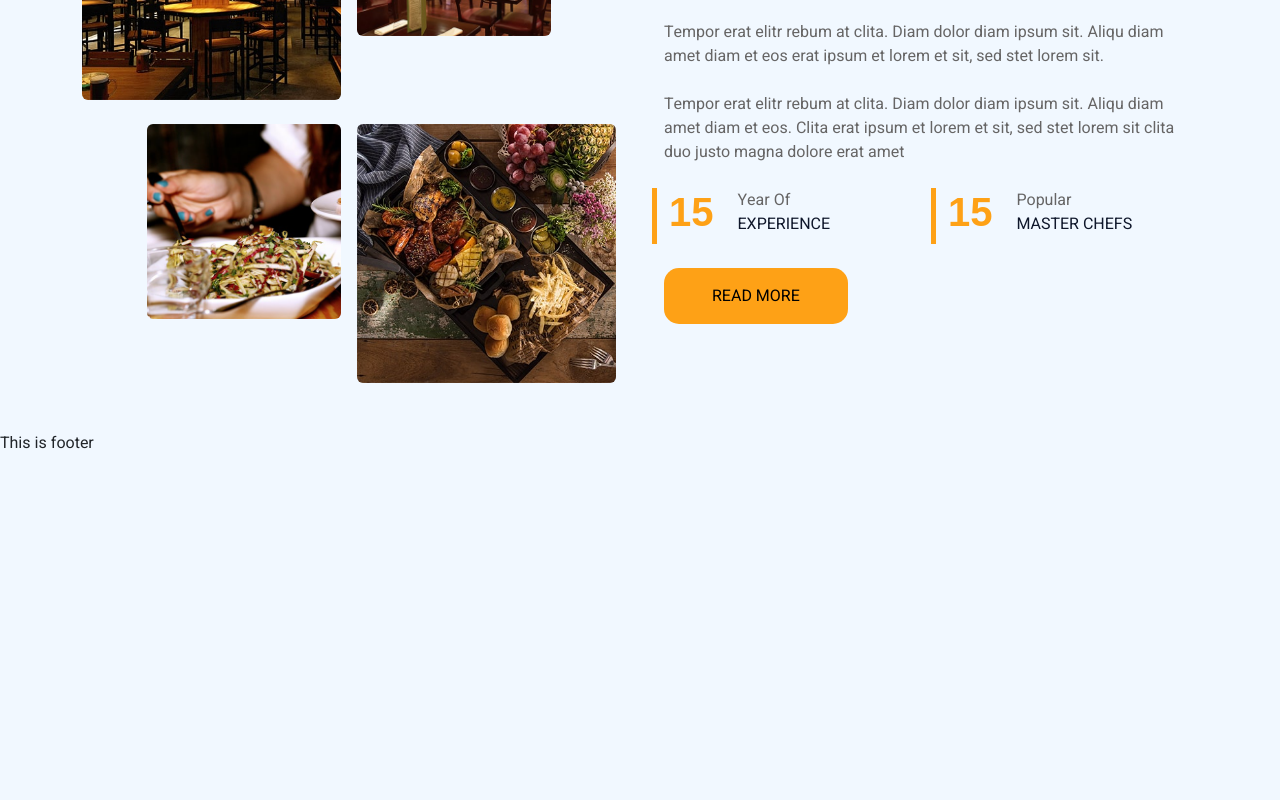
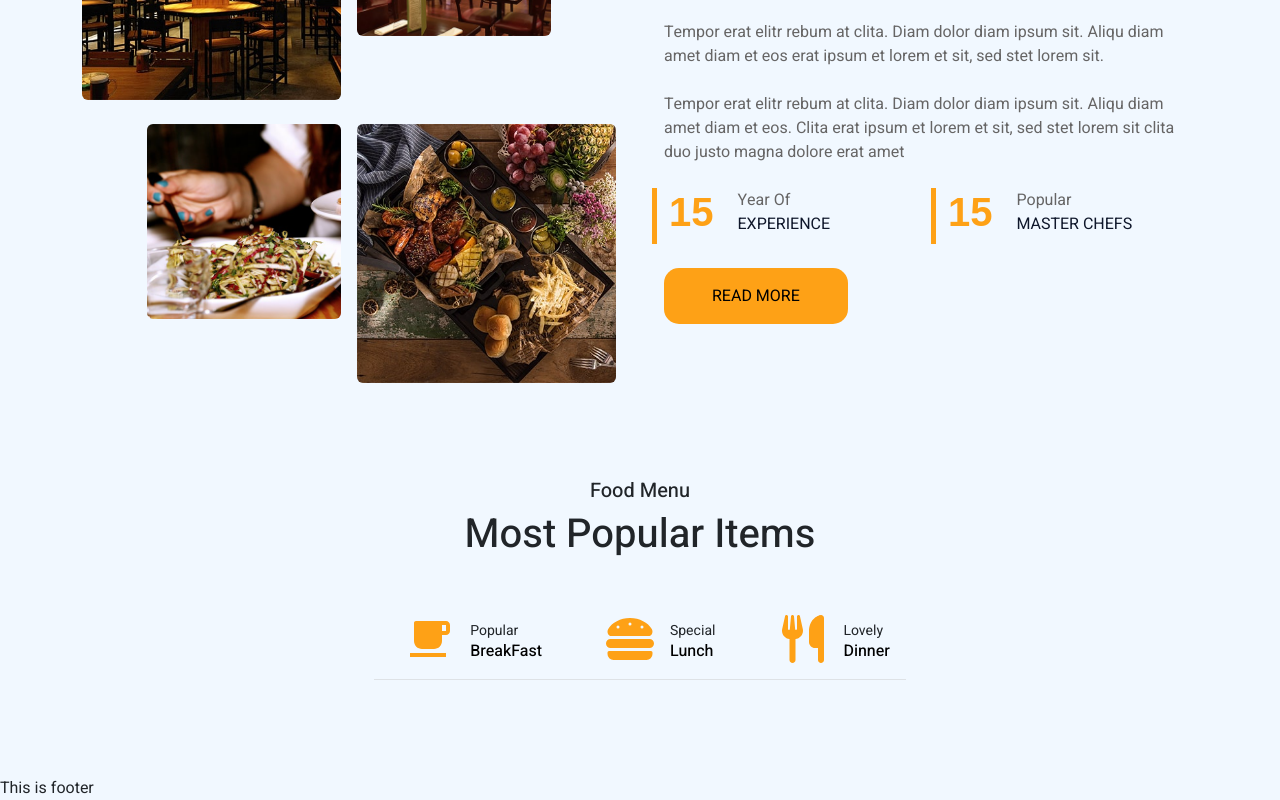
Before and after one commit to code-with-omar/react-restoran, a React (Vite) app: page / in a window 1280 px wide. Shown: the part 1528-2328 px from the top of the page. Before the commit the page ends 1983 px from the top, so only its background shows below. Built offline with nearby package versions, Linux system fonts and the light colour scheme.

Commit message:
Implement the menu iteam navbar

```diff
--- a/src/components/Layout/Main.jsx
+++ b/src/components/Layout/Main.jsx
@@ -1,4 +1,5 @@
 import About from "../Shared/About/About";
+import Menu from "../Shared/Menu/Menu";
 import Service from "../Shared/Service/Service";
 
 
@@ -7,6 +8,7 @@ const Main = () => {
         <div className="">
             <Service></Service>
             <About></About>
+            <Menu></Menu>
         </div>
     );
 };
--- a/src/components/Shared/About/AboutRight/AboutRight.jsx
+++ b/src/components/Shared/About/AboutRight/AboutRight.jsx
@@ -3,7 +3,7 @@ import "./AboutRight.css"
 import { MdOutlineRestaurant } from "react-icons/md";
 const AboutRight = () => {
     return (
-        <div className="about-right-content " data-aos="fade-up">
+        <div className="about-right-content " data-aos="fade-up"  data-aos-delay="100">
             <h5 className="about-right-title mb-4">About Us</h5>
             <h1 className="mb-4">Welcome to<MdOutlineRestaurant className="about-right-logo"></MdOutlineRestaurant>Restoran</h1>
             <p className="mb-4">Tempor erat elitr rebum at clita. Diam dolor diam ipsum sit. Aliqu diam amet diam et eos erat ipsum et lorem et sit, sed stet lorem sit.</p>
--- /dev/null
+++ b/src/components/Shared/Menu/Menu.css
@@ -0,0 +1,15 @@
+.nav-pills .nav-item .active {
+    border-bottom: 2px solid var(--primary);
+    background: #F1F8FF !important;
+}
+.menu-logo{
+    color: #FEA116;
+    font-weight: 700;
+    font-size: 3rem;
+}
+.text-body{
+    color: #666565;
+}
+.menu-items-title >h6{
+    color: black;
+}
--- /dev/null
+++ b/src/components/Shared/Menu/Menu.jsx
@@ -0,0 +1,77 @@
+import { Col, Container, Nav, Row } from "react-bootstrap";
+import { RiCupFill } from "react-icons/ri";
+import { FaHamburger } from "react-icons/fa";
+import { FaUtensils } from "react-icons/fa6";
+import MenuOne from "./../../../assets/menu-1.jpg"
+import MenuTwo from "./../../../assets/menu-2.jpg"
+import MenuThree from "./../../../assets/menu-3.jpg"
+import MenuFour from "./../../../assets/menu-4.jpg"
+import MenuFive from "./../../../assets/menu-5.jpg"
+import MenuSix from "./../../../assets/menu-6.jpg"
+import MenuSeven from "./../../../assets/menu-7.jpg"
+import MenuEight from "./../../../assets/menu-8.jpg"
+import "./Menu.css"
+import MenuIteams from "./MenuIteams/MenuIteams";
+
+const Menu = () => {
+    const menu = [
+        { id: 1, img: MenuOne, title: "Chicken Burger", details: "Ipsum ipsum clita erat amet dolor justo diam", price: 120 },
+        { id: 2, img: MenuFour, title: "Chicken Parmesan", details: "Ipsum ipsum clita erat amet dolor justo diam", price: 105 },
+        { id: 3, img: MenuThree, title: "Chicken Burger", details: "Ipsum ipsum clita erat amet dolor justo diam", price: 110 },
+        { id: 4, img: MenuFour, title: "Chicken Burger", details: "Ipsum ipsum clita erat amet dolor justo diam", price: 125 },
+        { id: 5, img: MenuFive, title: "Chicken Burger", details: "Ipsum ipsum clita erat amet dolor justo diam", price: 120 },
+        { id: 6, img: MenuSix, title: "Chicken Parmesan", details: "Ipsum ipsum clita erat amet dolor justo diam", price: 105 },
+        { id: 7, img: MenuSeven, title: "Chicken Burger", details: "Ipsum ipsum clita erat amet dolor justo diam", price: 110 },
+        { id: 8, img: MenuEight, title: "Chicken Burger", details: "Ipsum ipsum clita erat amet dolor justo diam", price: 125 },
+    ]
+    return (
+        <section className="container-xxl py-5">
+            <Container className="text-center">
+                <div className="text-center">
+                    <h5 className="text-center">Food Menu</h5>
+                    <h1 className="mb-5">Most Popular Items</h1>
+                </div>
+                <Nav className="nav-pills d-inline-flex justify-content-center border-bottom mb-5 align-items-center">
+                    <Nav.Item>
+                        <Nav.Link className="d-flex align-items-center text-start mx-3 pb-3" eventKey="tab-1">
+                            < RiCupFill className="menu-logo" />
+                            <div className="ps-3 menu-items-title">
+                                <small className="text-body">Popular</small>
+                                <h6 className="mt-n1 mb-0">BreakFast</h6>
+                            </div>
+                        </Nav.Link>
+                    </Nav.Item>
+                    <Nav.Item>
+                        <Nav.Link className="d-flex align-items-center text-start mx-3 pb-3" eventKey="tab-2">
+                            < FaHamburger className="menu-logo" />
+                            <div className="ps-3 menu-items-title">
+                                <small className="text-body">Special</small>
+                                <h6 className="mt-n1 mb-0">Lunch</h6>
+                            </div>
+                        </Nav.Link>
+                    </Nav.Item>
+                    <Nav.Item>
+                        <Nav.Link className="d-flex align-items-center text-start mx-3 me-0 pb-3" eventKey="tab-3">
+                            <FaUtensils className="menu-logo"></FaUtensils>
+                            <div className="ps-3 menu-items-title">
+                                <small className="text-body">Lovely</small>
+                                <h6 className="mt-n1 mb-0">Dinner</h6>
+                            </div>
+                        </Nav.Link>
+                    </Nav.Item>
+                </Nav>
+                <Row>
+
+                    {menu.map(data => {
+                         <Col key={data.id} md={6}>
+                         <MenuIteams data={data} />
+                     </Col>
+                    })}
+
+                </Row>
+            </Container>
+        </section>
+    );
+};
+
+export default Menu;
--- /dev/null
+++ b/src/components/Shared/Menu/MenuIteams/MenuIteams.jsx
@@ -0,0 +1,11 @@
+import "./MenuIteams.css"
+const MenuIteams = ({data}) => {
+    console.log(data)
+    return (
+        <div>
+
+        </div>
+    );
+};
+
+export default MenuIteams;
```
Also changed, not shown: src/components/Shared/Menu/MenuIteams/MenuIteams.css (added).
